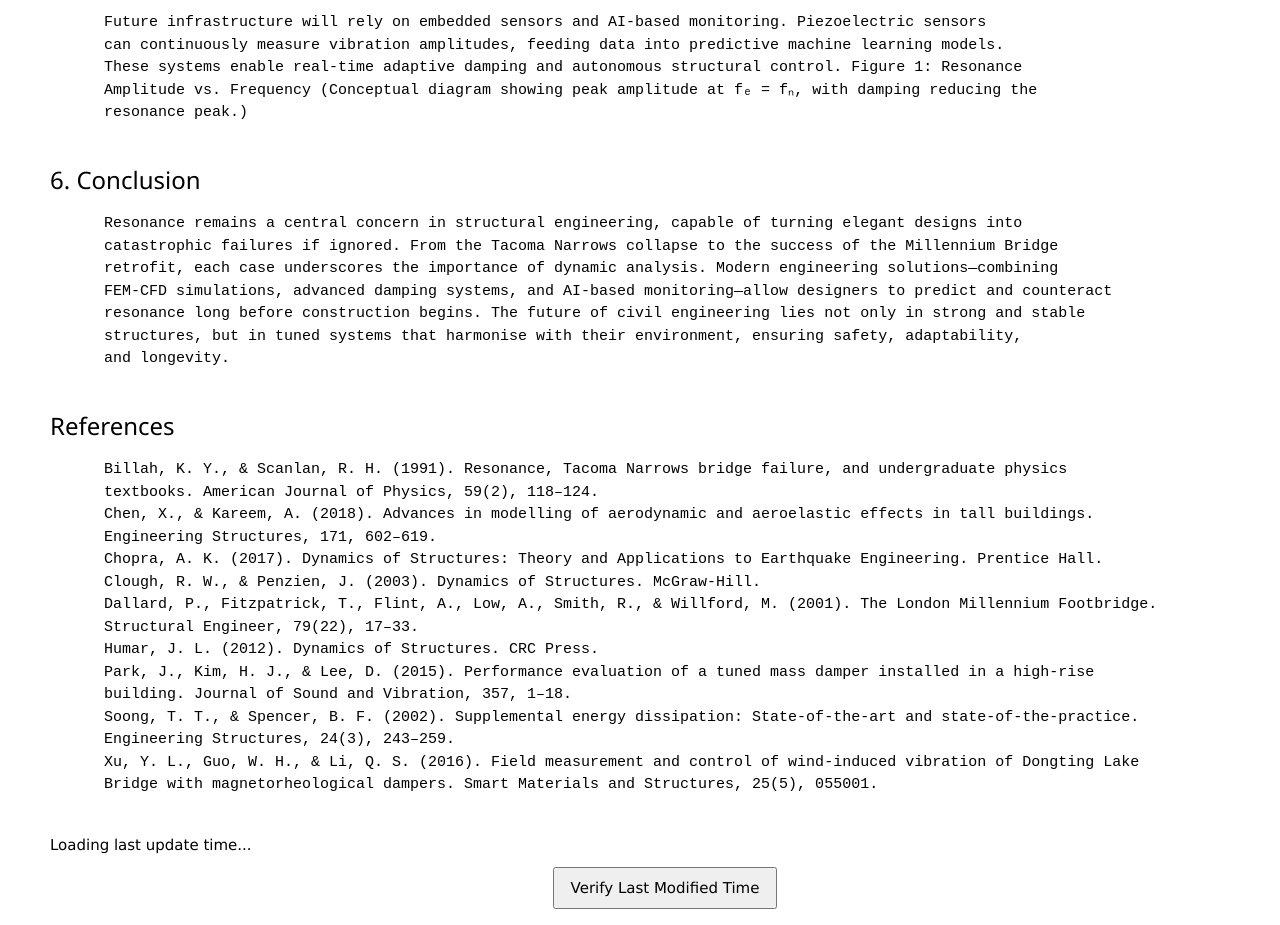
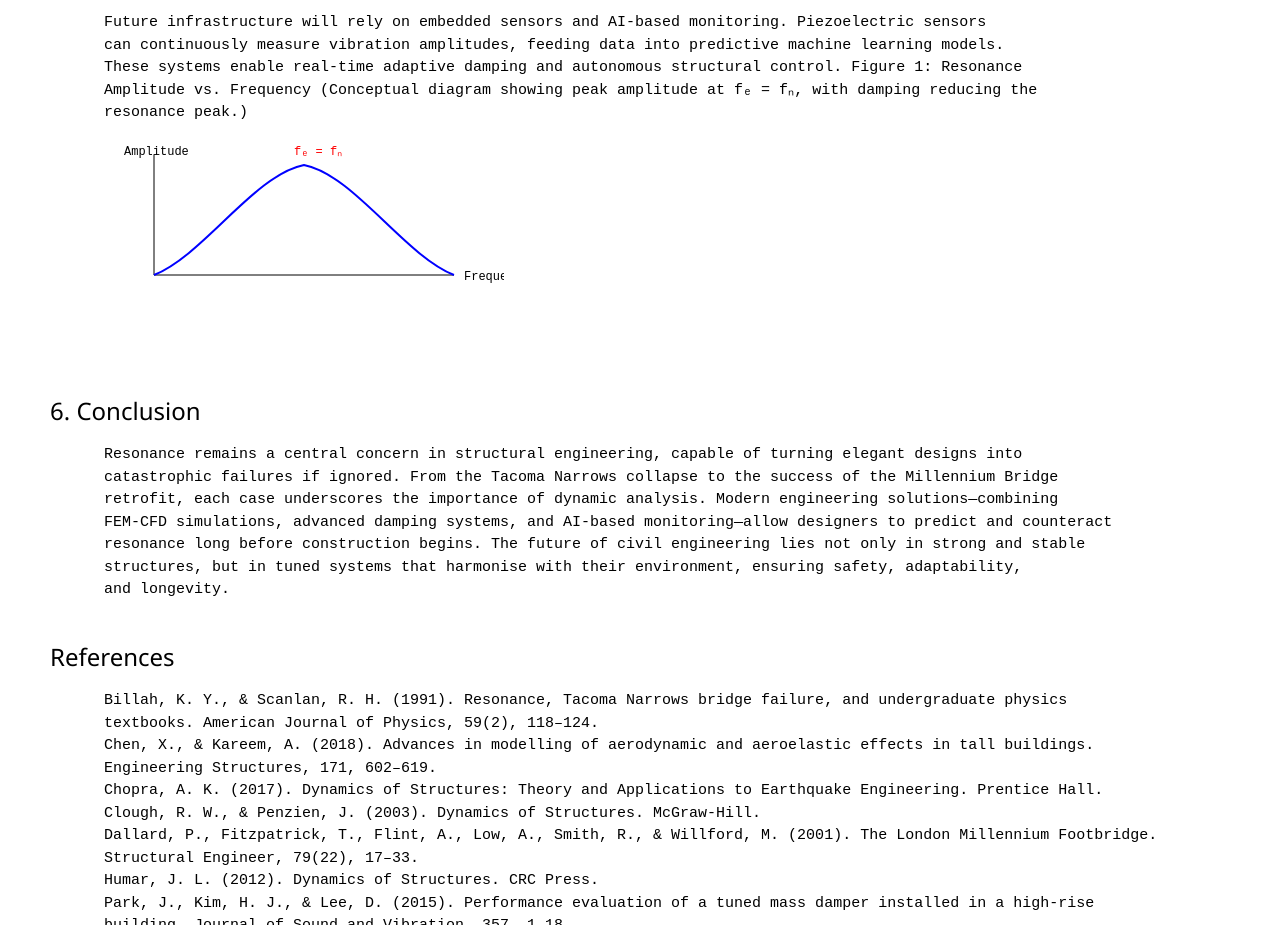
Before and after one commit to FEPSFY6779446/FY6779446, a plain HTML site: page index.html in a window 1280 px wide. Shown: the part 3124-4049 px from the top of the page. Drawn offline with nearby package versions, Linux system fonts and the light colour scheme.

Commit message:
Update index.html
added a graph

```diff
--- a/index.html
+++ b/index.html
@@ -244,6 +244,22 @@
       These systems enable real-time adaptive damping and autonomous structural control. Figure 1: Resonance
       Amplitude vs. Frequency (Conceptual diagram showing peak amplitude at fₑ = fₙ, with damping reducing the
       resonance peak.)
+      <svg width="400" height="200" xmlns="http://www.w3.org/2000/svg">
+  <!-- axes -->
+  <line x1="50" y1="150" x2="350" y2="150" stroke="black" />
+  <line x1="50" y1="150" x2="50" y2="30" stroke="black" />
+
+  <!-- resonance curve -->
+  <path d="M50,150 C100,130 150,50 200,40 C250,50 300,130 350,150" stroke="blue" fill="transparent" stroke-width="2"/>
+
+  <!-- peak label -->
+  <text x="190" y="30" font-size="12" fill="red">fₑ = fₙ</text>
+
+  <!-- axes labels -->
+  <text x="360" y="155" font-size="12">Frequency</text>
+  <text x="20" y="30" font-size="12">Amplitude</text>
+</svg>
+
       </pre>
 </p>
   <h3 id="Conclusion">6. Conclusion</h3>
```
